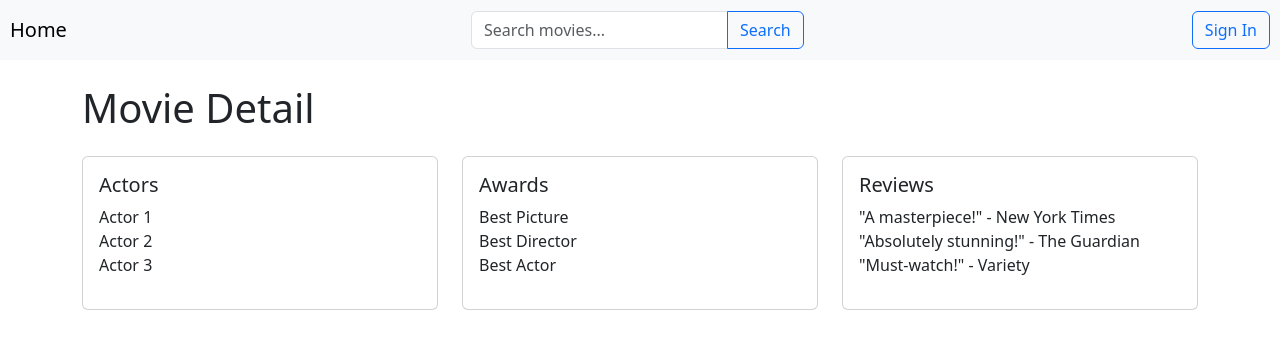
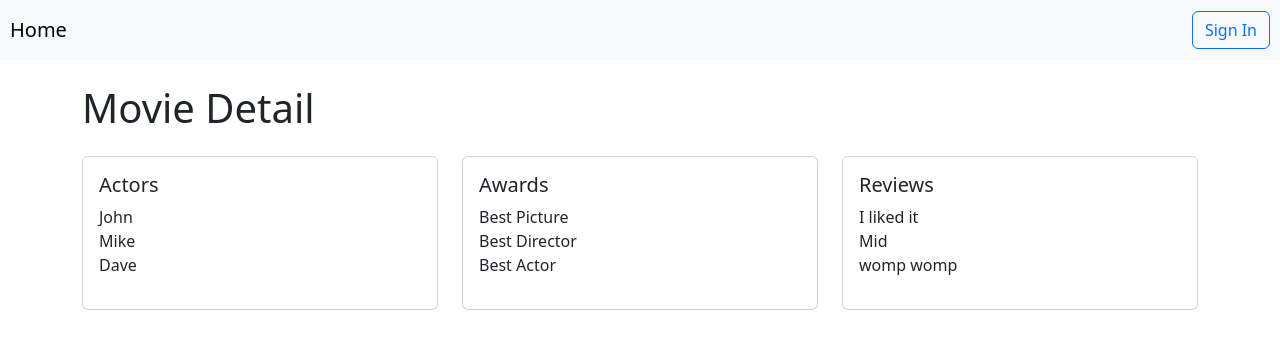
Before and after one commit to EpicCoco/CSCI4370-database, a React (Create React App) app in the folder finalproject/projfront/: page /movie/1 in a window 1280 px wide. Shown: the top 348 px of the page. Built offline with nearby package versions, Linux system fonts and the light colour scheme.

Commit message:
Add MovieDetail page

```diff
--- a/finalproject/projfront/src/App.js
+++ b/finalproject/projfront/src/App.js
@@ -24,17 +24,15 @@ function App() {
   return (
     <UserContext.Provider value={[loggedIn, setLoggedIn, userData, setUserData]}>
       <BrowserRouter>
-        {/*Header*/}
         <TopNavbar isLoggedIn={loggedIn} />
-        {/*Main View*/}
-
         <Routes>
           <Route index element={<Home />} />
 
           <Route path="/sign-in" element={<SignIn />} />
           <Route path="/sign-up" element={<SignUp />} />
-          <Route path="/movie/:id" element={<MovieDetail isLoggedIn={loggedIn} />} />
+          <Route path="/movie/:id" element={<MovieDetail />} />
 
+          {/** <Route path="/movie/:id" element={<MovieDetail isLoggedIn={loggedIn} />} /> */}
           <Route path="*" element={<NotFound />} />
           {loggedIn &&
           <>
--- a/finalproject/projfront/src/components/TopNavbar.js
+++ b/finalproject/projfront/src/components/TopNavbar.js
@@ -22,6 +22,7 @@ const TopNavbar = ({ isLoggedIn, onSearch }) => {
       <Navbar.Toggle aria-controls="basic-navbar-nav" />
       <Navbar.Collapse id="basic-navbar-nav">
         <Nav className="mx-auto">
+        {/** can put search bar back in if decide to fully implement
         <InputGroup>
           <Form.Control
             placeholder="Search movies..."
@@ -31,6 +32,8 @@ const TopNavbar = ({ isLoggedIn, onSearch }) => {
           />
           <Button variant="outline-primary" onClick={handleSearchClick}>Search</Button>
         </InputGroup>
+        */}
+
         </Nav>
 
         <Nav className="ml-auto">
--- a/finalproject/projfront/src/pages/MovieDetail.js
+++ b/finalproject/projfront/src/pages/MovieDetail.js
@@ -2,6 +2,11 @@ import React from 'react';
 import { Container, Row, Col, Card } from 'react-bootstrap';
 
 const MovieDetail = () => {
+    // Arrays for Actors, Awards, and Reviews
+    const actors = ['John', 'Mike', 'Dave'];
+    const awards = ['Best Picture', 'Best Director', 'Best Actor'];
+    const reviews = ['I liked it', 'Mid', 'womp womp'];
+
     return (
         <Container className="mt-4">
             <h1 className="mb-4">Movie Detail</h1>
@@ -12,10 +17,9 @@ const MovieDetail = () => {
                             <Card.Title>Actors</Card.Title>
                             <Card.Text>
                                 <ul className="list-unstyled">
-                                    <li>Actor 1</li>
-                                    <li>Actor 2</li>
-                                    <li>Actor 3</li>
-                                    {/* Add more actors here */}
+                                    {actors.map((actor, index) => (
+                                        <li key={index}>{actor}</li>
+                                    ))}
                                 </ul>
                             </Card.Text>
                         </Card.Body>
@@ -27,10 +31,9 @@ const MovieDetail = () => {
                             <Card.Title>Awards</Card.Title>
                             <Card.Text>
                                 <ul className="list-unstyled">
-                                    <li>Best Picture</li>
-                                    <li>Best Director</li>
-                                    <li>Best Actor</li>
-                                    {/* Add more awards here */}
+                                    {awards.map((award, index) => (
+                                        <li key={index}>{award}</li>
+                                    ))}
                                 </ul>
                             </Card.Text>
                         </Card.Body>
@@ -42,10 +45,9 @@ const MovieDetail = () => {
                             <Card.Title>Reviews</Card.Title>
                             <Card.Text>
                                 <ul className="list-unstyled">
-                                    <li>"A masterpiece!" - New York Times</li>
-                                    <li>"Absolutely stunning!" - The Guardian</li>
-                                    <li>"Must-watch!" - Variety</li>
-                                    {/* Add more reviews here */}
+                                    {reviews.map((review, index) => (
+                                        <li key={index}>{review}</li>
+                                    ))}
                                 </ul>
                             </Card.Text>
                         </Card.Body>
```
